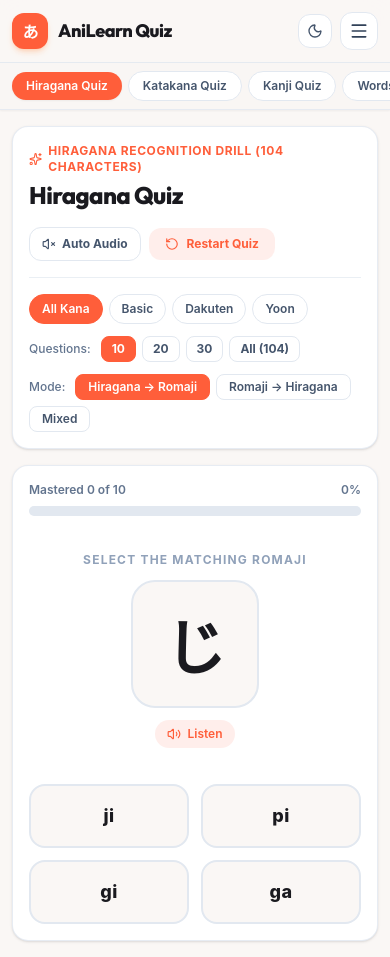
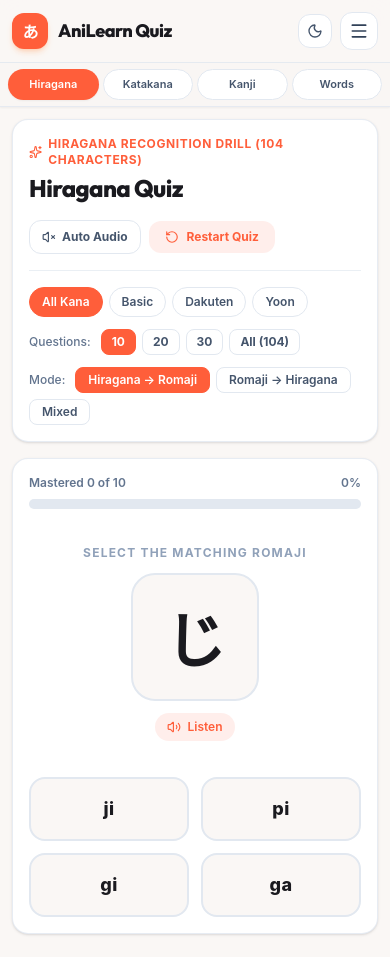
Before and after one commit to Aneeshunique007/anilearn-quiz, a React (Vite) app: page / in a window 390 px wide. Built offline with nearby package versions, Linux system fonts and the light colour scheme; a web font is replaced by a local one.

Commit message:
Hide scrollbars on desktop/mobile and make mobile nav fit without scrolling

```diff
--- a/src/components/QuizLayout.tsx
+++ b/src/components/QuizLayout.tsx
@@ -131,10 +131,10 @@ export const QuizLayout: React.FC<QuizLayoutProps> = ({
           </div>
         </div>
 
-        {/* Mobile Horizontal Pill Bar (always visible below header on < md) */}
+        {/* Mobile 4-Tab Bar (fits without horizontal scroll) */}
         <nav
           aria-label="Mobile Quiz Navigation"
-          className={`md:hidden border-t px-3 py-2 flex items-center gap-1.5 overflow-x-auto scrollbar-thin ${
+          className={`md:hidden border-t px-2 py-1.5 grid grid-cols-4 gap-1 ${
             theme === 'dark'
               ? 'bg-[#0E0E12]/95 border-slate-800'
               : 'bg-[#FAF7F5]/95 border-slate-200/80'
@@ -147,7 +147,7 @@ export const QuizLayout: React.FC<QuizLayoutProps> = ({
                 key={item.id}
                 type="button"
                 onClick={() => handleTabClick(item.id)}
-                className={`px-3.5 py-1.5 rounded-full text-xs font-semibold whitespace-nowrap transition cursor-pointer shrink-0 ${
+                className={`px-1.5 py-1.5 rounded-full text-[11px] font-semibold text-center truncate transition cursor-pointer ${
                   isActive
                     ? 'bg-[#FF5E3A] text-white font-bold shadow-xs'
                     : theme === 'dark'
@@ -155,7 +155,7 @@ export const QuizLayout: React.FC<QuizLayoutProps> = ({
                       : 'bg-white text-slate-600 border border-slate-200'
                 }`}
               >
-                {item.label}
+                {item.label.replace(' Quiz', '')}
               </button>
             );
           })}
@@ -192,7 +192,7 @@ export const QuizLayout: React.FC<QuizLayoutProps> = ({
       </header>
 
       {/* MAIN CONTENT */}
-      <main className="flex-1 w-full max-w-4xl mx-auto px-3 sm:px-6 py-4 sm:py-8">
+      <main className="flex-1 w-full max-w-4xl mx-auto px-3 sm:px-6 py-3 sm:py-5">
         {children}
       </main>
     </div>
--- a/src/index.css
+++ b/src/index.css
@@ -34,19 +34,15 @@ body {
   color: #F3F4F6;
 }
 
-/* Smooth Horizontal Scrollbar Styling */
-.scrollbar-thin::-webkit-scrollbar {
-  height: 5px;
+/* Hide scrollbars on desktop and mobile while keeping scroll functional */
+html, body, * {
+  scrollbar-width: none;
+  -ms-overflow-style: none;
 }
-.scrollbar-thin::-webkit-scrollbar-track {
-  background: transparent;
-}
-.scrollbar-thin::-webkit-scrollbar-thumb {
-  background: rgba(156, 163, 175, 0.25);
-  border-radius: 9999px;
-}
-.scrollbar-thin::-webkit-scrollbar-thumb:hover {
-  background: rgba(156, 163, 175, 0.45);
+html::-webkit-scrollbar,
+body::-webkit-scrollbar,
+*::-webkit-scrollbar {
+  display: none;
 }
 
 h1, h2, h3, h4, h5, h6 {
```
